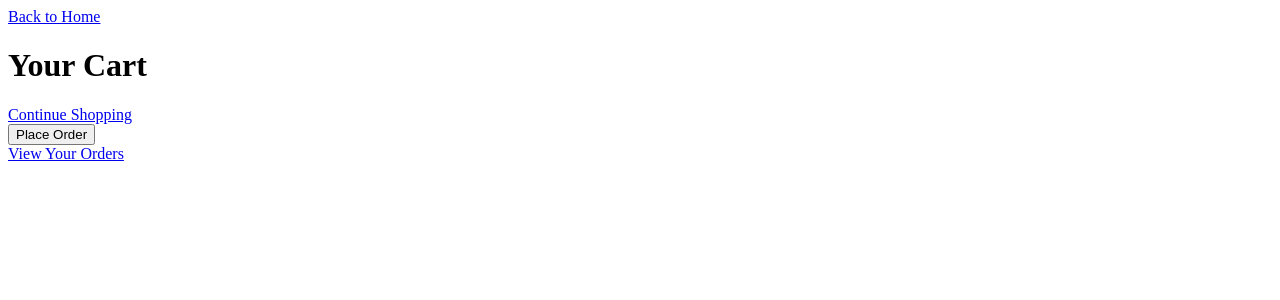
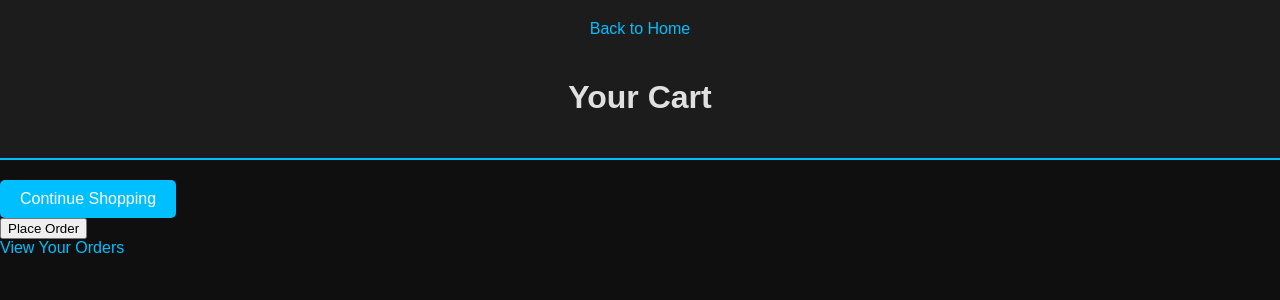
Before and after one commit to joseflneto/e_commerce_platform, a Flask app: page /cart in a window 1280 px wide. Shown: the top 300 px of the page. Run offline with Flask 3, Linux system fonts and the light colour scheme; the visitor is signed in with stand-in values (Sample User, id 1).

Commit message:
feat: stylezed the project

```diff
--- a/carts.json
+++ b/carts.json
@@ -4,9 +4,7 @@
         "2",
         "3"
     ],
-    "user": [
-        "3"
-    ],
+    "user": [],
     "oi": [
         "3"
     ]
--- a/orders.json
+++ b/orders.json
@@ -14,5 +14,11 @@
             "2",
             "3"
         ]
+    },
+    "3": {
+        "username": "user",
+        "products": [
+            "3"
+        ]
     }
 }
--- a/static/style.css
+++ b/static/style.css
@@ -0,0 +1,86 @@
+/* Geral */
+body {
+    font-family: Arial, sans-serif;
+    background-color: #0f0f0f;
+    color: #e0e0e0;
+    margin: 0;
+    padding: 0;
+}
+
+header {
+    background-color: #1c1c1c;
+    padding: 20px;
+    text-align: center;
+    border-bottom: 2px solid #00bfff;
+}
+
+a {
+    color: #00bfff;
+    text-decoration: none;
+}
+
+a:hover {
+    text-decoration: underline;
+}
+
+/* Botão de voltar para a home */
+.back-to-home-button {
+    display: inline-block;
+    margin-bottom: 20px;
+    font-size: 16px;
+}
+
+/* Order */
+#placeOrderButton {
+    display: inline-block;
+    padding: 10px 20px;
+    font-size: 16px;
+    color: #fff;
+    background-color: #00bfff;
+    border: none;
+    border-radius: 5px;
+    cursor: pointer;
+}
+
+#placeOrderButton:hover {
+    background-color: #1e90ff;
+}
+
+/* Orders */
+ul {
+    list-style: none;
+    padding: 0;
+    margin: 0;
+}
+
+li {
+    background-color: #1c1c1c;
+    margin: 10px 0;
+    padding: 10px;
+    border-radius: 5px;
+}
+
+h2 {
+    margin: 0;
+    font-size: 18px;
+}
+
+.order-item {
+    margin: 5px 0;
+}
+
+a.continue-shopping-button {
+    display: inline-block;
+    margin-top: 20px;
+    padding: 10px 20px;
+    color: #fff;
+    background-color: #00bfff;
+    border: none;
+    border-radius: 5px;
+    text-align: center;
+    text-decoration: none;
+}
+
+a.continue-shopping-button:hover {
+    background-color: #1e90ff;
+}
--- a/templates/cart.html
+++ b/templates/cart.html
@@ -7,23 +7,34 @@
     <link rel="stylesheet" href="/static/style.css">
 </head>
 <body>
+    <header>
         <a href="/" class="back-to-home-button">Back to Home</a>
         <h1>Your Cart</h1>
-    <ul>
+    </header>
+
+    <main>
+        <ul class="cart-items">
             {% for product in cart %}
-        <li>{{ product.name }} - ${{ product.price }}</li>
+            <li class="cart-item">
+                <span class="product-name">{{ product.name }}</span> -
+                <span class="product-price">${{ product.price }}</span>
+            </li>
             {% endfor %}
         </ul>
 
-    <a href="/products">Continue Shopping</a>
+        <div class="cart-actions">
+            <a href="/products" class="continue-shopping-button">Continue Shopping</a>
 
             <!-- Formulário para realizar o pedido -->
-    <form action="/place_order" method="post">
+            <form action="/place_order" method="post" class="place-order-form">
                 <input type="hidden" name="username" value="{{ username }}">
-        <button type="submit">Place Order</button>
+                <button type="submit" class="place-order-button">Place Order</button>
             </form>
 
-    <a href="/orders">View Your Orders</a>
+            <a href="/orders" class="view-orders-button">View Your Orders</a>
+        </div>
+    </main>
 
+    <script src="/static/script.js"></script>
 </body>
 </html>
--- a/templates/index.html
+++ b/templates/index.html
@@ -7,8 +7,11 @@
     <link rel="stylesheet" href="/static/style.css">
 </head>
 <body>
+    <header>
         <h1>Welcome to Our Shop</h1>
+    </header>
 
+    <section>
         {% if logged_in %}
             <p>Logged in as: {{ username }}</p>
             <form action="/logout" method="post">
@@ -25,5 +28,6 @@
 
         <a href="/products">View Products</a>
         <a href="/cart">View Cart</a>
+    </section>
 </body>
 </html>
--- a/templates/order.html
+++ b/templates/order.html
@@ -1,7 +1,6 @@
 <!DOCTYPE html>
 <html lang="en">
 <head>
-    <a href="/" class="back-to-home-button">Back to Home</a>
     <meta charset="UTF-8">
     <meta name="viewport" content="width=device-width, initial-scale=1.0">
     <title>Place Order</title>
--- a/templates/orders.html
+++ b/templates/orders.html
@@ -16,7 +16,7 @@
             <h2>Order ID: {{ loop.index }}</h2>
             <ul>
                 {% for product_id in order.products %}
-                <li>{{ product_id }}</li>
+                <li class="order-item">{{ product_id }}</li>
                 {% endfor %}
             </ul>
         </li>
@@ -26,6 +26,6 @@
     <p>You have no orders yet.</p>
     {% endif %}
 
-    <a href="/products">Continue Shopping</a>
+    <a href="/products" class="continue-shopping-button">Continue Shopping</a>
 </body>
 </html>
```
Also changed, not shown: templates/login.html (+14 -7 lines). Lines whose indentation alone changed are shown as unchanged.
